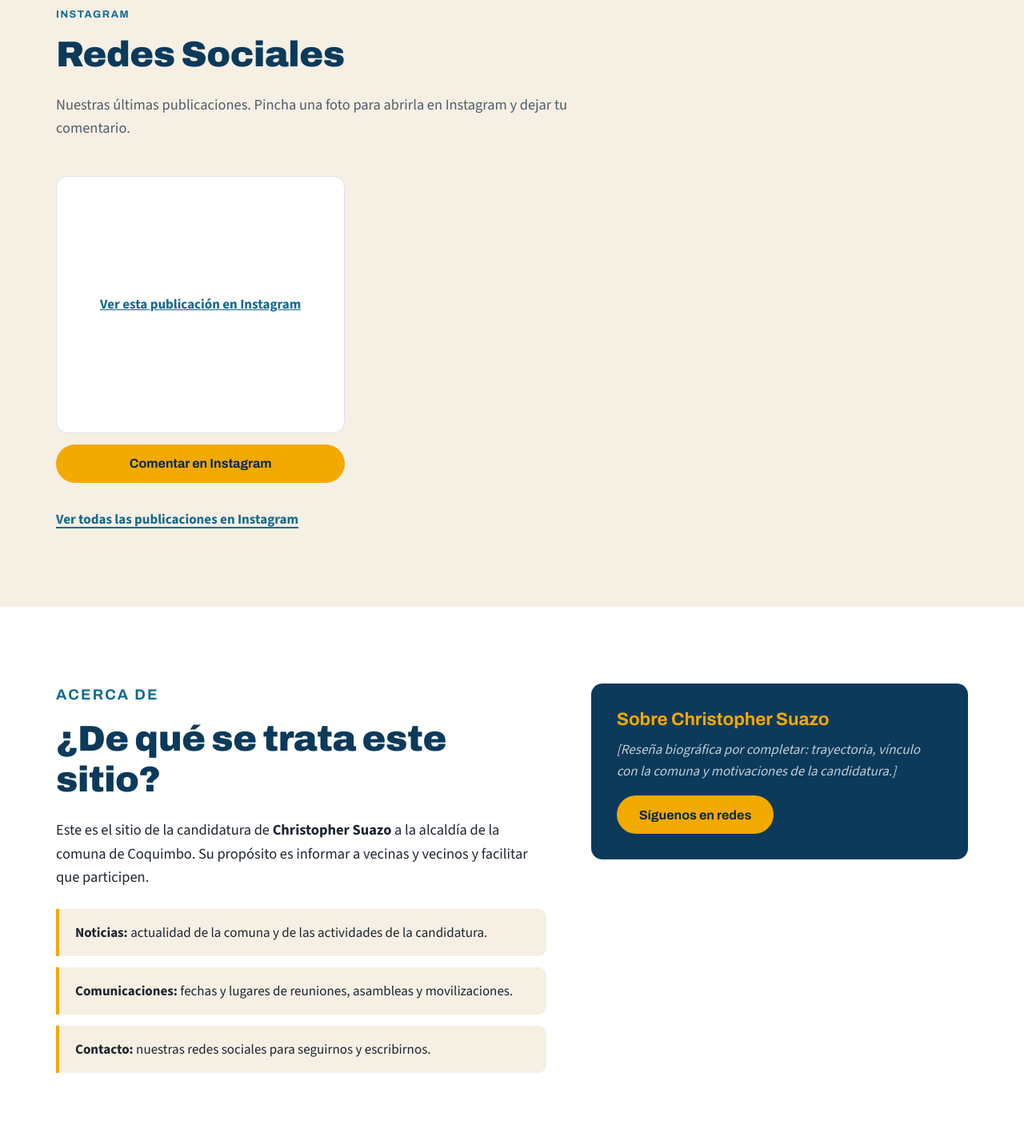
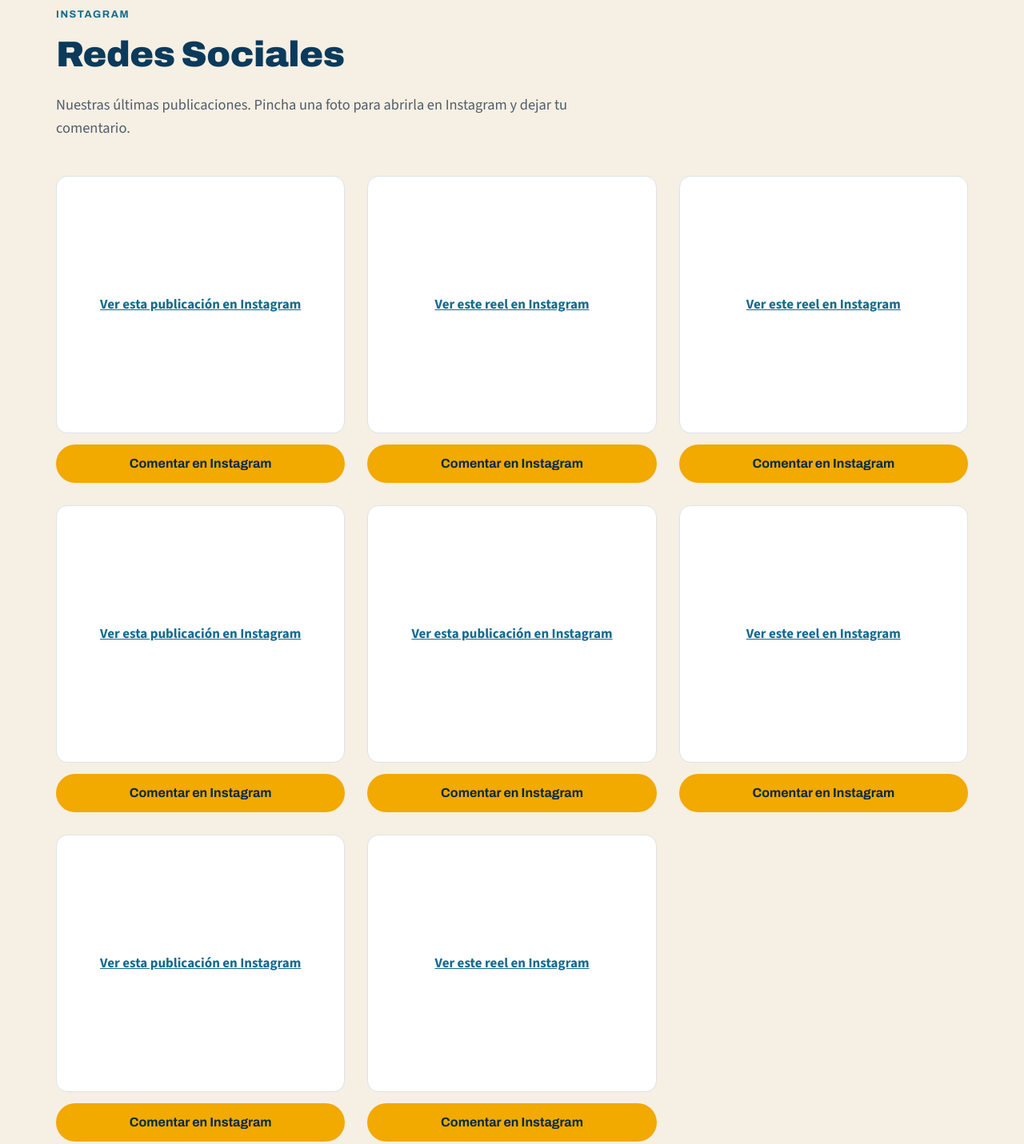
Before and after one commit to PablitoMeenn/web-csuazo, a plain HTML site: page index.html in a window 1280 px wide. Shown: the part 3714-5145 px from the top of the page at 80% size. Drawn offline with nearby package versions, Linux system fonts and the light colour scheme; a script that the page names is missing.

Commit message:
Se agrega campo de Instagram

```diff
--- a/index.html
+++ b/index.html
@@ -260,6 +260,62 @@
             </blockquote>
             <a class="boton boton--primario publicacion__boton" href="https://www.instagram.com/p/C_6daGkPB2X2mPu0WYq6UGHa6rLmVoyrVtZ4Yw0/" target="_blank" rel="noopener">Comentar en Instagram</a>
           </article>
+
+          <article class="publicacion">
+            <blockquote class="instagram-media" data-instgrm-captioned
+              data-instgrm-permalink="https://www.instagram.com/reel/C-ylLT1PgNx15T5H1_k0jjWIiwTVsl5aBADSag0/" data-instgrm-version="14">
+              <a class="publicacion__respaldo" href="https://www.instagram.com/reel/C-ylLT1PgNx15T5H1_k0jjWIiwTVsl5aBADSag0/" target="_blank" rel="noopener">Ver este reel en Instagram</a>
+            </blockquote>
+            <a class="boton boton--primario publicacion__boton" href="https://www.instagram.com/reel/C-ylLT1PgNx15T5H1_k0jjWIiwTVsl5aBADSag0/" target="_blank" rel="noopener">Comentar en Instagram</a>
+          </article>
+
+          <article class="publicacion">
+            <blockquote class="instagram-media" data-instgrm-captioned
+              data-instgrm-permalink="https://www.instagram.com/reel/C_DUTFmOdvPU4K_0POLEIqXuzik37NwlgYuedQ0/" data-instgrm-version="14">
+              <a class="publicacion__respaldo" href="https://www.instagram.com/reel/C_DUTFmOdvPU4K_0POLEIqXuzik37NwlgYuedQ0/" target="_blank" rel="noopener">Ver este reel en Instagram</a>
+            </blockquote>
+            <a class="boton boton--primario publicacion__boton" href="https://www.instagram.com/reel/C_DUTFmOdvPU4K_0POLEIqXuzik37NwlgYuedQ0/" target="_blank" rel="noopener">Comentar en Instagram</a>
+          </article>
+
+          <article class="publicacion">
+            <blockquote class="instagram-media" data-instgrm-captioned
+              data-instgrm-permalink="https://www.instagram.com/p/DOwlSCtkriNS1m4Yy7-E-PgnkpM_tT53fgcEuE0/" data-instgrm-version="14">
+              <a class="publicacion__respaldo" href="https://www.instagram.com/p/DOwlSCtkriNS1m4Yy7-E-PgnkpM_tT53fgcEuE0/" target="_blank" rel="noopener">Ver esta publicación en Instagram</a>
+            </blockquote>
+            <a class="boton boton--primario publicacion__boton" href="https://www.instagram.com/p/DOwlSCtkriNS1m4Yy7-E-PgnkpM_tT53fgcEuE0/" target="_blank" rel="noopener">Comentar en Instagram</a>
+          </article>
+
+          <article class="publicacion">
+            <blockquote class="instagram-media" data-instgrm-captioned
+              data-instgrm-permalink="https://www.instagram.com/p/DPVLbuRDYmDpyaVeK2gTeh7OVVyADqwQ_FyW1I0/" data-instgrm-version="14">
+              <a class="publicacion__respaldo" href="https://www.instagram.com/p/DPVLbuRDYmDpyaVeK2gTeh7OVVyADqwQ_FyW1I0/" target="_blank" rel="noopener">Ver esta publicación en Instagram</a>
+            </blockquote>
+            <a class="boton boton--primario publicacion__boton" href="https://www.instagram.com/p/DPVLbuRDYmDpyaVeK2gTeh7OVVyADqwQ_FyW1I0/" target="_blank" rel="noopener">Comentar en Instagram</a>
+          </article>
+
+          <article class="publicacion">
+            <blockquote class="instagram-media" data-instgrm-captioned
+              data-instgrm-permalink="https://www.instagram.com/reel/DP5E0XQjXhY2untlBoS_97mh0t23NExjgvsiHA0/" data-instgrm-version="14">
+              <a class="publicacion__respaldo" href="https://www.instagram.com/reel/DP5E0XQjXhY2untlBoS_97mh0t23NExjgvsiHA0/" target="_blank" rel="noopener">Ver este reel en Instagram</a>
+            </blockquote>
+            <a class="boton boton--primario publicacion__boton" href="https://www.instagram.com/reel/DP5E0XQjXhY2untlBoS_97mh0t23NExjgvsiHA0/" target="_blank" rel="noopener">Comentar en Instagram</a>
+          </article>
+
+          <article class="publicacion">
+            <blockquote class="instagram-media" data-instgrm-captioned
+              data-instgrm-permalink="https://www.instagram.com/p/CUZSPMVAkiyJrd-wJpmFi7p7eLcvBVQjwRXiMk0/" data-instgrm-version="14">
+              <a class="publicacion__respaldo" href="https://www.instagram.com/p/CUZSPMVAkiyJrd-wJpmFi7p7eLcvBVQjwRXiMk0/" target="_blank" rel="noopener">Ver esta publicación en Instagram</a>
+            </blockquote>
+            <a class="boton boton--primario publicacion__boton" href="https://www.instagram.com/p/CUZSPMVAkiyJrd-wJpmFi7p7eLcvBVQjwRXiMk0/" target="_blank" rel="noopener">Comentar en Instagram</a>
+          </article>
+
+          <article class="publicacion">
+            <blockquote class="instagram-media" data-instgrm-captioned
+              data-instgrm-permalink="https://www.instagram.com/reel/C1nvZYBOXJHHEaD1aY_C8OatkB4WHrQFv7YaII0/" data-instgrm-version="14">
+              <a class="publicacion__respaldo" href="https://www.instagram.com/reel/C1nvZYBOXJHHEaD1aY_C8OatkB4WHrQFv7YaII0/" target="_blank" rel="noopener">Ver este reel en Instagram</a>
+            </blockquote>
+            <a class="boton boton--primario publicacion__boton" href="https://www.instagram.com/reel/C1nvZYBOXJHHEaD1aY_C8OatkB4WHrQFv7YaII0/" target="_blank" rel="noopener">Comentar en Instagram</a>
+          </article>
         </div>
 
         <p class="publicaciones__seguir">
```
